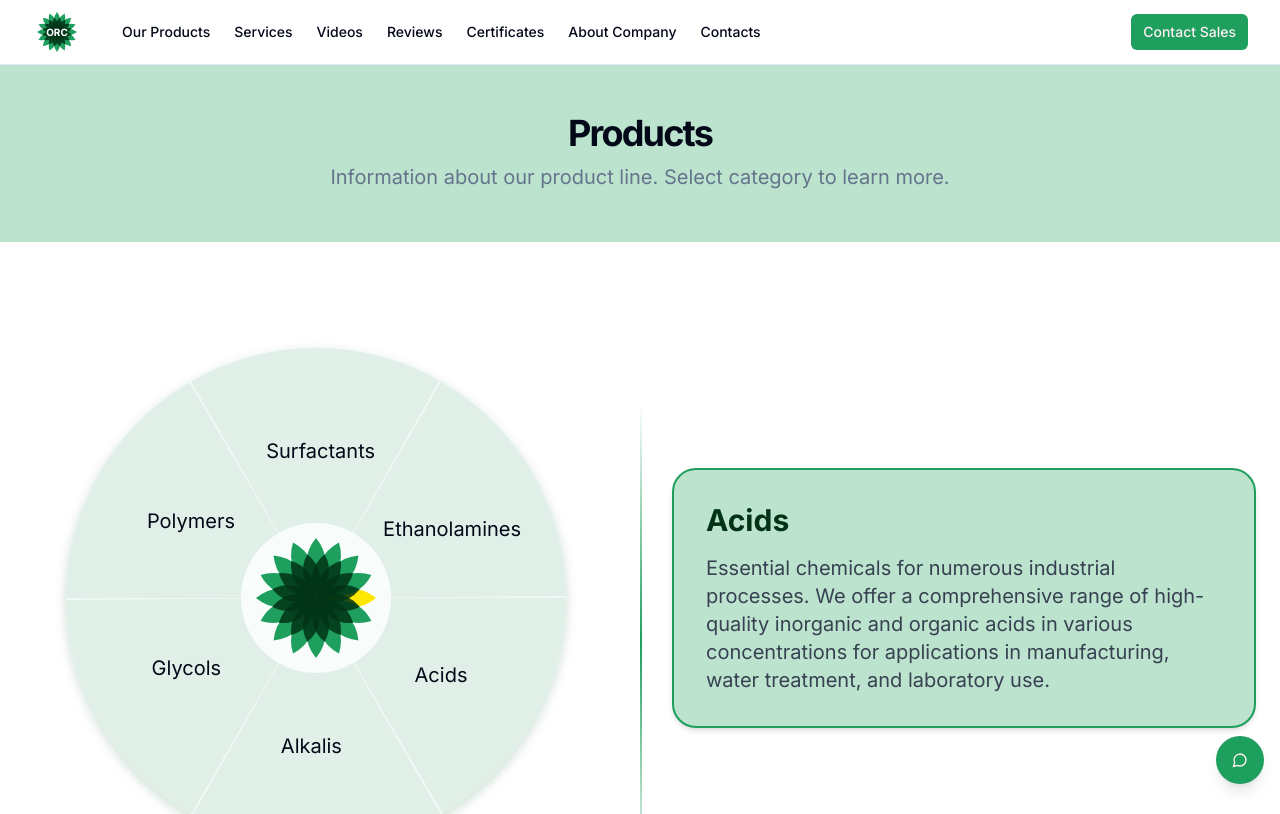
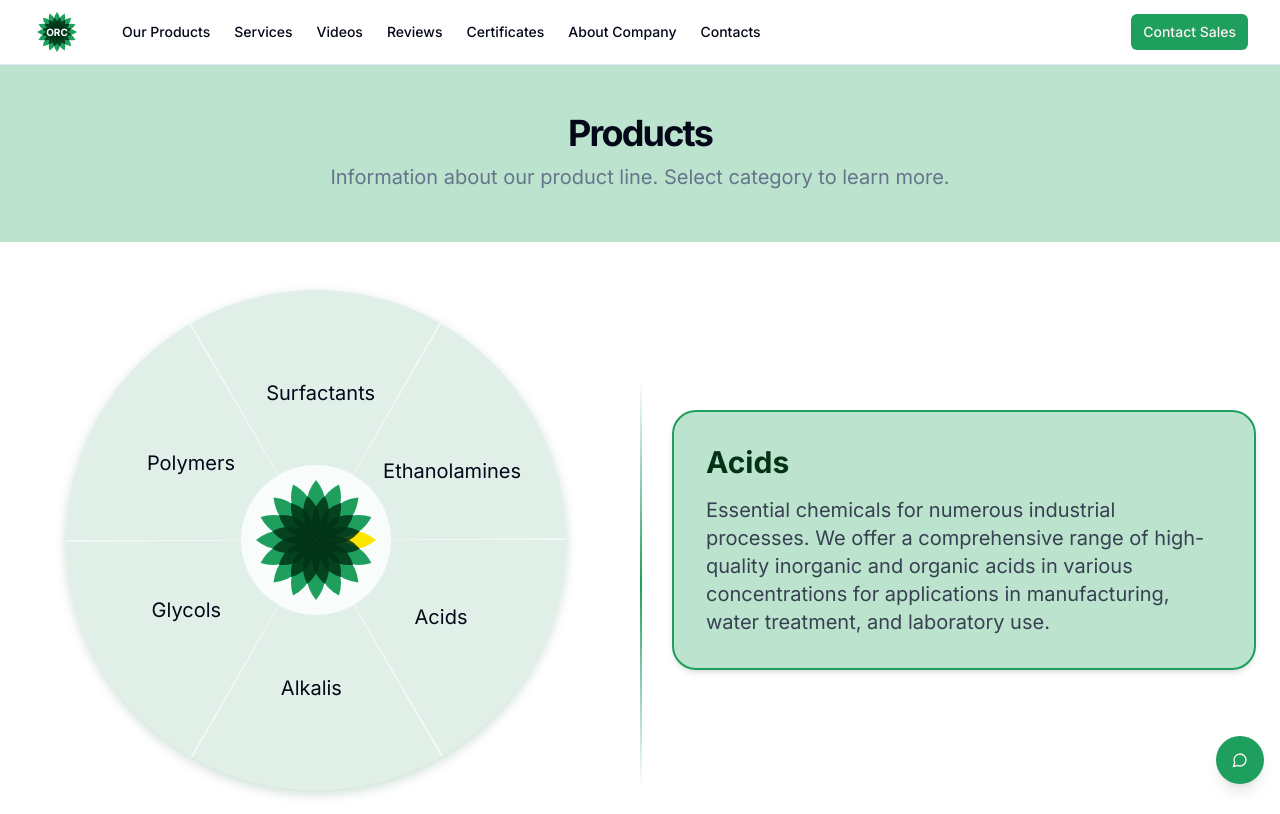
Before and after one commit to ATiagunov/chemistry-distributor, a Next.js app: page /products in a window 1280 px wide. Shown: the top 814 px of the page. Built offline with nearby package versions, Linux system fonts and the light colour scheme.

Commit message:
fixed size

```diff
--- a/app/products/page.tsx
+++ b/app/products/page.tsx
@@ -364,7 +364,7 @@ export default function ProductsPage() {
       </motion.div>
 
       {/* Hero Section with Circle Menu and Category Description */}
-      <section className="min-h-[70vh] md:min-h-screen flex flex-col relative">
+      <section className="min-h-[70vh] flex flex-col relative">
         <div className="flex-1 container px-4 md:px-6 py-6 md:py-12 flex flex-col md:flex-row items-center">
           {/* Left side - Circle Menu */}
           <motion.div
```
